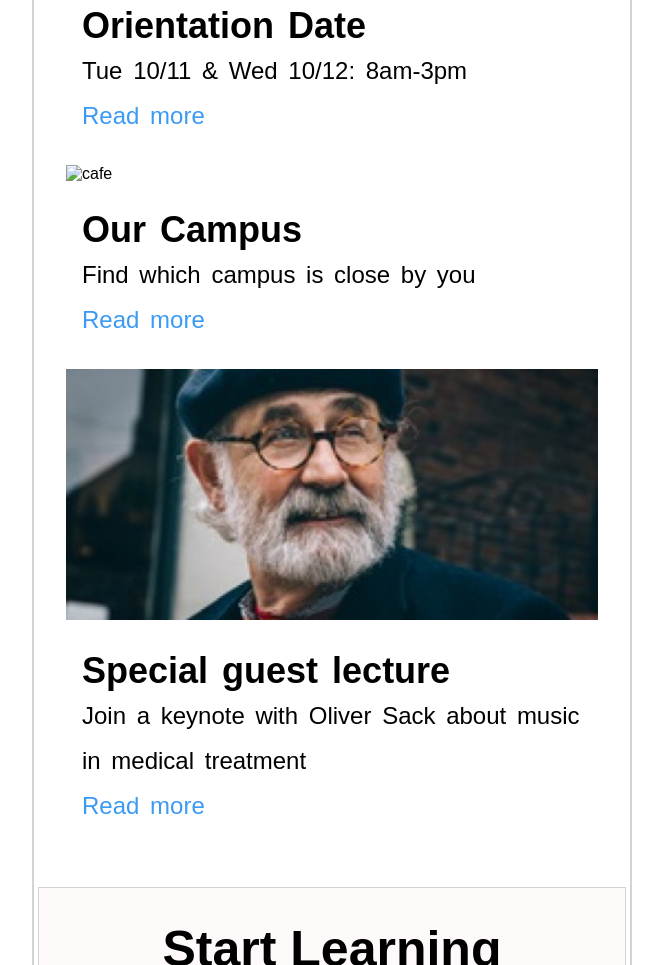
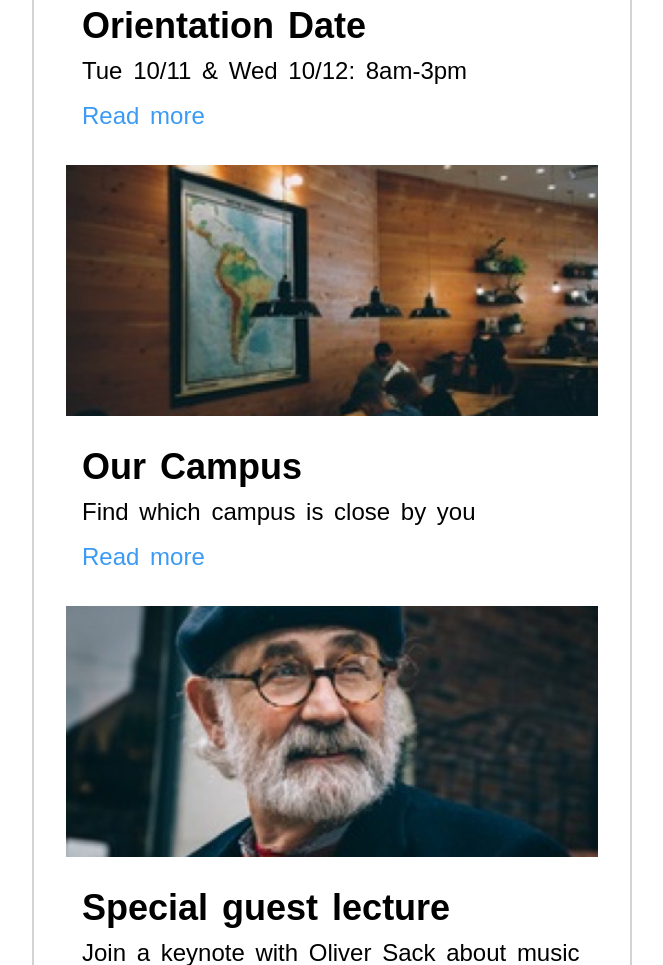
Before and after one commit to MrDreKC/Cap_Colmar-Mobile, a plain HTML site: page index.html in a window 1280 px wide. Shown: the part 1351-2316 px from the top of the page, without its empty margins (308-971 px from the left). Drawn offline with Linux system fonts and the light colour scheme.

Commit message:
Update index.html

```diff
--- a/index.html
+++ b/index.html
@@ -38,7 +38,7 @@
             </div>
           </div>
           <div id="campus">
-            <img class="campus-img" src=".images/information-campus-mobile.jpg" alt="cafe">
+            <img class="campus-img" src="./images/information-campus-mobile.jpg" alt="cafe">
             <div id="campus-text" class="campus-info">
               <h3>Our Campus</h3>
               <p>Find which campus is close by you</p>
```
